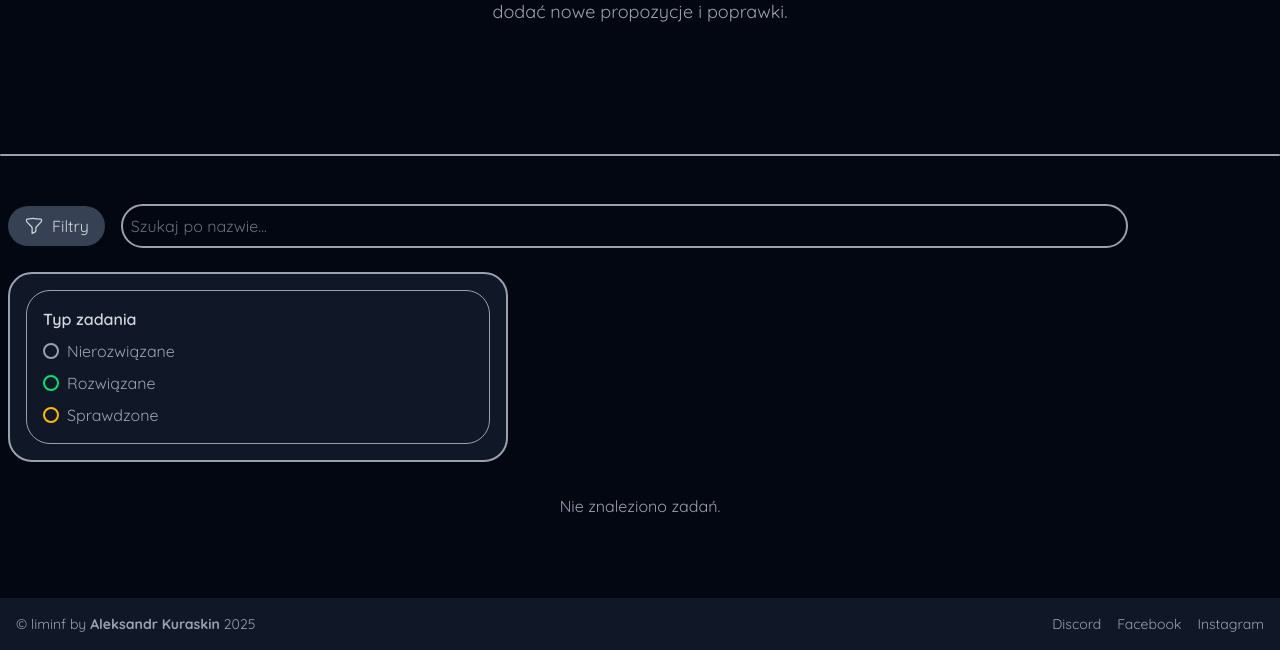
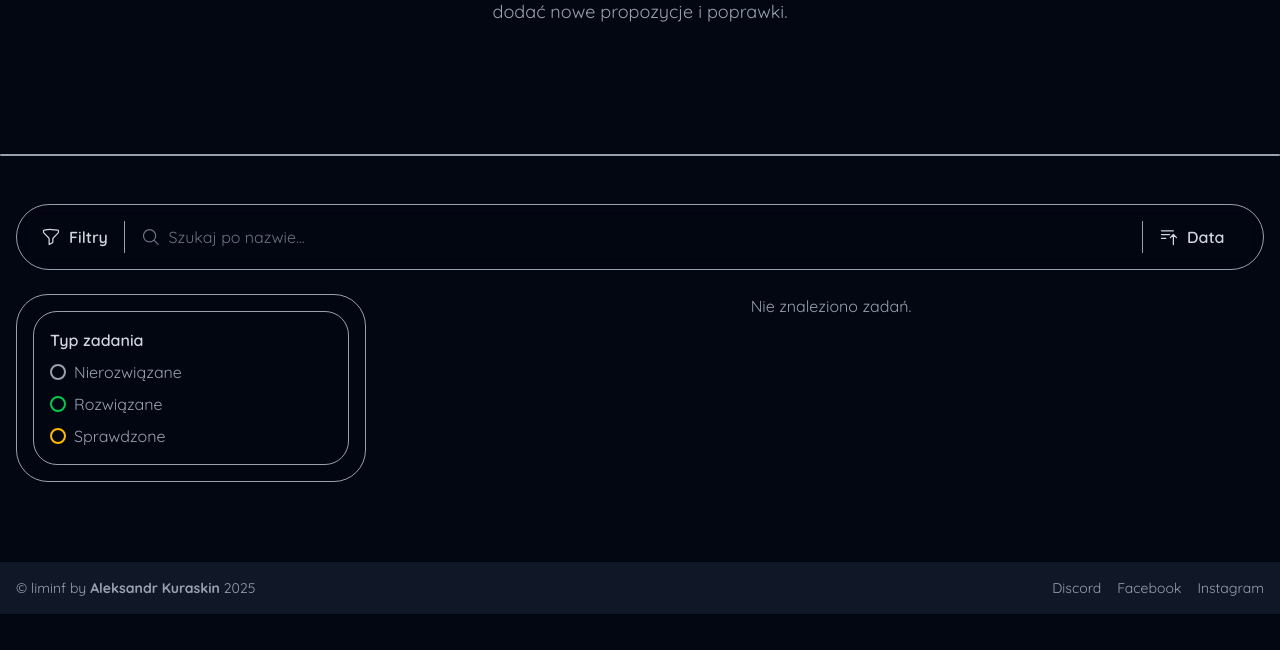
Before and after one commit to FunTomDev/liminf, a Django app: page /problems/ in a window 1280 px wide. Shown: the part 372-1022 px from the top of the page. After the commit the page ends 986 px from the top, so only its background shows below. Run offline with Django 5.2, Linux system fonts and the light colour scheme; data that the repository does not hold is empty; style sheets or scripts are compiled from the project's sources; some libraries are stand-ins or nearby versions.

Commit message:
Changed filters and searchbar looks

```diff
--- a/frontend/templates/submissions/problems.html
+++ b/frontend/templates/submissions/problems.html
@@ -7,11 +7,12 @@
 </section>
 <hr class="divider" />
 
-<section class="materials-section py-12 px-4 md:px-2">
+<section class="problems-section py-12 px-4 md:sm-2">
 	<!-- Search bar and filters button row -->
-	<div class="flex justify-between items-center mb-6 gap-4 z-10" id="search-bar">
-		<button id="toggle-filters-btn" class="flex items-center gap-2 bg-gray-700 hover:bg-gray-600 text-gray-300 py-2 px-4 rounded-full transition-colors">
-			<svg xmlns="http://www.w3.org/2000/svg" fill="none" viewBox="0 0 24 24" stroke-width="1.5" stroke="currentColor" class="filter-icon size-5">
+	<div class="flex justify-between items-center mb-6 gap-0 z-10 rounded-full border border-gray-400 bg-gray-950/40 backdrop-blur-sm p-2" id="search-bar">
+		<!-- Filter Button -->
+		<button id="toggle-filters-btn" class="btn-transparent h-12 flex items-center gap-2 py-2 px-4 transition-colors">
+			<svg xmlns="http://www.w3.org/2000/svg" fill="none" viewBox="0 0 24 24" stroke-width="1.5" stroke="currentColor" class="size-5 stroke-gray-300">
 				<path
 					stroke-linecap="round"
 					stroke-linejoin="round"
@@ -20,24 +21,45 @@
 			</svg>
 			<span>Filtry</span>
 		</button>
-		<div class="flex-grow mx-auto">
-			<input type="text" id="filter-input" class="w-full p-2 rounded-full border-2 border-gray-400" placeholder="Szukaj po nazwie..." />
+
+		<!-- Divider before dropdown -->
+		<div class="h-8 border-l border-gray-400 self-center"></div>
+
+		<!-- Search Input -->
+		<div class="flex-grow px-4 flex items-center">
+			<svg xmlns="http://www.w3.org/2000/svg" fill="none" viewBox="0 0 24 24" stroke-width="1.5" stroke="currentColor" class="size-5 stroke-gray-500">
+				<path stroke-linecap="round" stroke-linejoin="round" d="m21 21-5.197-5.197m0 0A7.5 7.5 0 1 0 5.196 5.196a7.5 7.5 0 0 0 10.607 10.607Z" />
+			</svg>
+			<input type="text" id="filter-input" class="w-full p-2 rounded-full h-12 bg-transparent placeholder-gray-500" placeholder="Szukaj po nazwie..." />
 		</div>
-		<div class="w-32"><!-- Empty div for layout balance --></div>
+
+		<!-- Divider before dropdown -->
+		<div class="h-8 border-l border-gray-400 self-center"></div>
+
+		<!-- Sort Dropdown -->
+		<div class="h-12 flex items-center gap-2 btn-transparent">
+			<svg xmlns="http://www.w3.org/2000/svg" fill="none" viewBox="0 0 24 24" stroke-width="1.5" stroke="currentColor" class="size-5 stroke-gray-300">
+				<path stroke-linecap="round" stroke-linejoin="round" d="M3 4.5h14.25M3 9h9.75M3 13.5h5.25m5.25-.75L17.25 9m0 0L21 12.75M17.25 9v12" />
+			</svg>
+			<select id="sort-dropdown" class="appearance-none bg-transparent text-gray-300 cursor-pointer">
+				<option value="newest">Data</option>
+				<option value="oldest">Nazwa</option>
+			</select>
+		</div>
 	</div>
 
-	<!-- Main content area with filters and materials -->
-	<div class="flex md:flex-col gap-8 relative">
+	<!-- Main content area with filters and problems -->
+	<div class="flex max-md:flex-col gap-8 relative">
 		<!-- Filters container - initially hidden on mobile -->
-		<div id="filters-wrapper" class="filter-wrapper border-1 border-grey-400 h-min min-w-[350px] max-w-[500px] border-2 border-gray-400 rounded-3xl hidden md:block absolute md:relative left-0 top-0 bg-gray-900 z-20">
+		<div id="filters-wrapper" class="filter-wrapper border-grey-400 h-min min-w-[350px] max-w-[500px] border-1 border-gray-400 rounded-4xl hidden md:block absolute md:relative left-0 top-0 bg-gray-950/40 z-10">
 			<div class="filters-container px-4 py-4">
 				<div class="filters grid grid-cols-1 gap-4 rounded-3xl">
-					<!-- Material subjects and topics filtering -->
+					<!-- Problems subjects and topics filtering -->
 					{% if subjects %}
 					<div class="w-full">
 						<ul class="flex flex-col gap-2">
 							{% for subject, topics in subjects.items %}
-							<li class="border rounded-3xl">
+							<li class="border border-gray-400 rounded-3xl">
 								<!-- Toggle & Subject Checkbox -->
 								<div onclick="toggleSection(this)" class="cursor-pointer p-4 flex justify-between items-center select-none">
 									<label class="chkbx-primary-label" onclick="event.stopPropagation()">
@@ -73,31 +95,31 @@
 					{% endif %}
 
 					<!-- Problems type filtering -->
-					<div class="filter-section || max-h-min">
+					<div class="filter-section || max-h-min hover:border-gray-300 transition-colors">
 						<h4 class="text-gray-300 font-semibold mb-2">Typ zadania</h4>
 						<ul class="flex flex-col gap-2" id="type-filter">
-							<!-- Gray type -->
+							<!-- Unsolved (gray) type -->
 							<li>
 								<label class="flex items-center gap-2 cursor-pointer select-none group">
-									<input type="checkbox" name="unsolved" id="unsolved" class="hidden peer material-type-checkbox" data-type="unsolved" />
+									<input type="checkbox" name="unsolved" id="unsolved" class="hidden peer problem-type-checkbox" data-type="unsolved" />
 									<span class="w-4 h-4 rounded-full border-2 border-gray-400 inline-block relative transition-colors group-hover:border-gray-300 peer-checked:bg-gray-200 peer-checked:border-gray-200"></span>
 									<span class="text-gray-400 transition-colors group-hover:text-gray-300 peer-checked:text-gray-200">Nierozwiązane</span>
 								</label>
 							</li>
 
-							<!-- Orange type -->
+							<!-- Solved (green) type -->
 							<li>
 								<label class="flex items-center gap-2 cursor-pointer select-none group">
-									<input type="checkbox" name="solved" id="solved" class="hidden peer material-type-checkbox" data-type="solved" />
-									<span class="w-4 h-4 rounded-full border-2 border-green-400 inline-block relative transition-colors group-hover:border-green-500 peer-checked:bg-green-400 peer-checked:border-green-400"></span>
-									<span class="text-gray-400 transition-colors group-hover:text-green-500 peer-checked:text-green-400">Rozwiązane</span>
+									<input type="checkbox" name="solved" id="solved" class="hidden peer problem-type-checkbox" data-type="solved" />
+									<span class="w-4 h-4 rounded-full border-2 border-green-500 inline-block relative transition-colors group-hover:border-green-600 peer-checked:bg-green-400 peer-checked:border-green-500"></span>
+									<span class="text-gray-400 transition-colors group-hover:text-green-600 peer-checked:text-green-500">Rozwiązane</span>
 								</label>
 							</li>
 
 							<!-- Lime type -->
 							<li>
 								<label class="flex items-center gap-2 cursor-pointer select-none group">
-									<input type="checkbox" name="verified" id="verified" class="hidden peer material-type-checkbox" data-type="verified" />
+									<input type="checkbox" name="verified" id="verified" class="hidden peer problem-type-checkbox" data-type="verified" />
 									<span class="w-4 h-4 rounded-full border-2 border-amber-400 inline-block relative transition-colors group-hover:border-amber-500 peer-checked:bg-amber-400 peer-checked:border-amber-400"></span>
 									<span class="text-gray-400 transition-colors group-hover:text-amber-500 peer-checked:text-amber-400">Sprawdzone</span>
 								</label>
@@ -109,7 +131,7 @@
 		</div>
 
 		<!-- Problems container - will expand to full width when filters are hidden -->
-		<div class="problems flex flex-col items-center gap-4 flex-grow transition-all duration-300" id="materials-container">{% include 'partials/problems_list.html' %}</div>
+		<div class="problems flex flex-col items-center gap-4 flex-grow transition-all duration-300" id="problems-container">{% include 'partials/problems_list.html' %}</div>
 	</div>
 </section>
 
```
